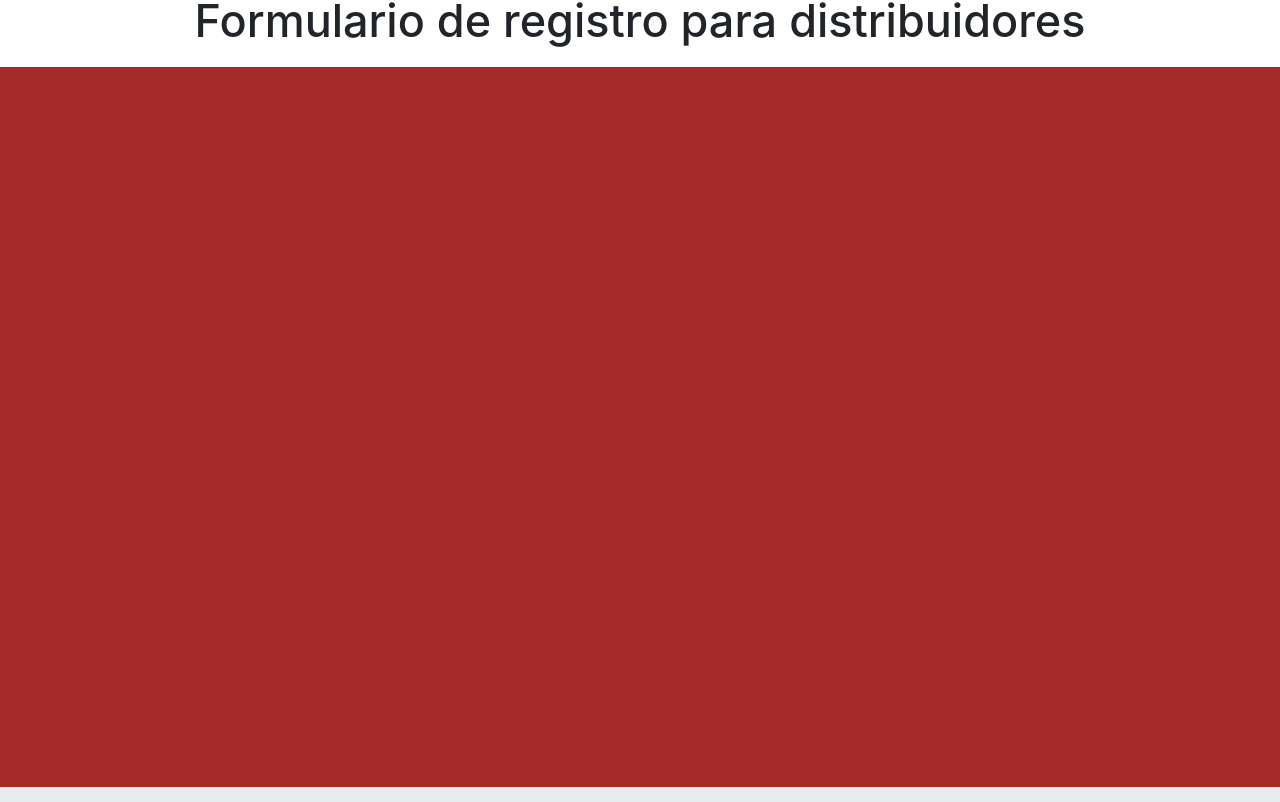
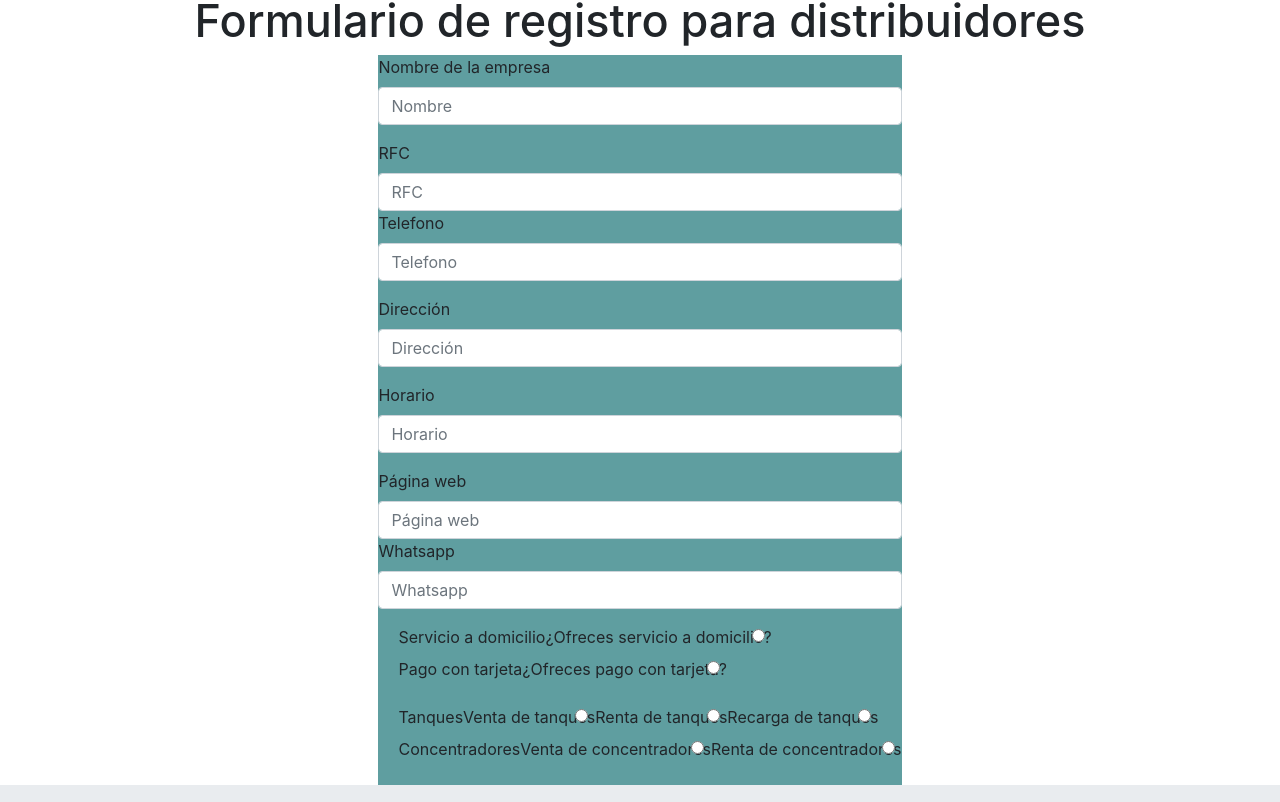
Before and after one commit to AlexisFlores17/oxigeno.cc.front, a React (Create React App) app: page /formulario in a window 1280 px wide. Shown: the part 298-1100 px from the top of the page. Built offline with nearby package versions, Linux system fonts and the light colour scheme.

Commit message:
Datos formulario

```diff
--- a/src/Componentes/Formulario/ContenidoFormulario.js
+++ b/src/Componentes/Formulario/ContenidoFormulario.js
@@ -5,7 +5,67 @@ export const ContenidoFormulario = () => {
         <div className="formularioContainer">
             <div className="formularioTitulo">Formulario de registro para distribuidores</div>
             <div className="formulariocontenido">
+                <div className="formularioFormulario">
+                    <form>
+                        <div className="form-group formularioNombre">
+                            <label for="">Nombre de la empresa</label>
+                            <input type="text" className="form-control" placeholder="Nombre" />
+                        </div>
 
+                        <div className="form-group formularioRFCTel">
+                            <label for="">RFC</label>
+                            <input type="text" className="form-control" placeholder="RFC" />
+                            <label for="">Telefono</label>
+                            <input type="text" className="form-control" placeholder="Telefono" />
+                        </div>
+
+                        <div className="form-group formularioDireccion">
+                            <label for="">Dirección</label>
+                            <input type="text" className="form-control" placeholder="Dirección" />
+                        </div>
+
+                        <div className="form-group formularioHorario">
+                            <label for="">Horario</label>
+                            <input type="text" className="form-control" placeholder="Horario" />
+                        </div>
+
+                        <div className="form-group formularioWebWhats">
+                            <label for="">Página web</label>
+                            <input type="text" className="form-control" placeholder="Página web" />
+                            <label for="">Whatsapp</label>
+                            <input type="text" className="form-control" placeholder="Whatsapp" />
+                        </div>
+
+                        <div className="form-group formularioDomicilioTarjeta">
+
+                            <div className="form-check formularioDomicilio" >
+                                <label for="">Servicio a domicilio</label>
+                                <span>¿Ofreces servicio a domicilio?</span><input class="form-check-input" type="checkbox" value="" type="radio" />
+                            </div>
+
+                            <div className="form-check formularioDomicilio" >
+                                <label for="">Pago con tarjeta</label>
+                                <span>¿Ofreces pago con tarjeta?</span><input class="form-check-input" type="checkbox" value="" type="radio" />
+                            </div>
+                        </div>
+
+                        <div className="form-group formularioTanquesConcentradores">
+
+                            <div className="form-check formularioTanques" >
+                                <label for="">Tanques</label>
+                                <span>Venta de tanques</span><input class="form-check-input" type="checkbox" value="" type="radio" />
+                                <span>Renta de tanques</span><input class="form-check-input" type="checkbox" value="" type="radio" />
+                                <span>Recarga de tanques</span><input class="form-check-input" type="checkbox" value="" type="radio" />
+                            </div>
+
+                            <div className="form-check formularioConcentradores" >
+                                <label for="">Concentradores</label>
+                                <span>Venta de concentradores</span><input class="form-check-input" type="checkbox" value="" type="radio" />
+                                <span>Renta de concentradores</span><input class="form-check-input" type="checkbox" value="" type="radio" />
+                            </div>
+                        </div>
+                    </form>
+                </div>
             </div>
         </div>
     )
--- a/src/Styles/componentesCss/_FormularioCss.scss
+++ b/src/Styles/componentesCss/_FormularioCss.scss
@@ -7,7 +7,6 @@
     // align-items: center;
     // justify-content: center;
     // background-color: aqua;
-    height: 100vh;
 }
 
 .formularioTitulo{
@@ -18,6 +17,14 @@
     // background-color: blueviolet;
 }
 .formulariocontenido{
+    display: flex;
+    flex-direction: column;
+    align-items: center;
+    justify-content: center;
     height: 90%;
-    background-color: brown;
+    // background-color: brown;
+    .formularioFormulario{
+
+        background-color: cadetblue;
+    }
 }
```
